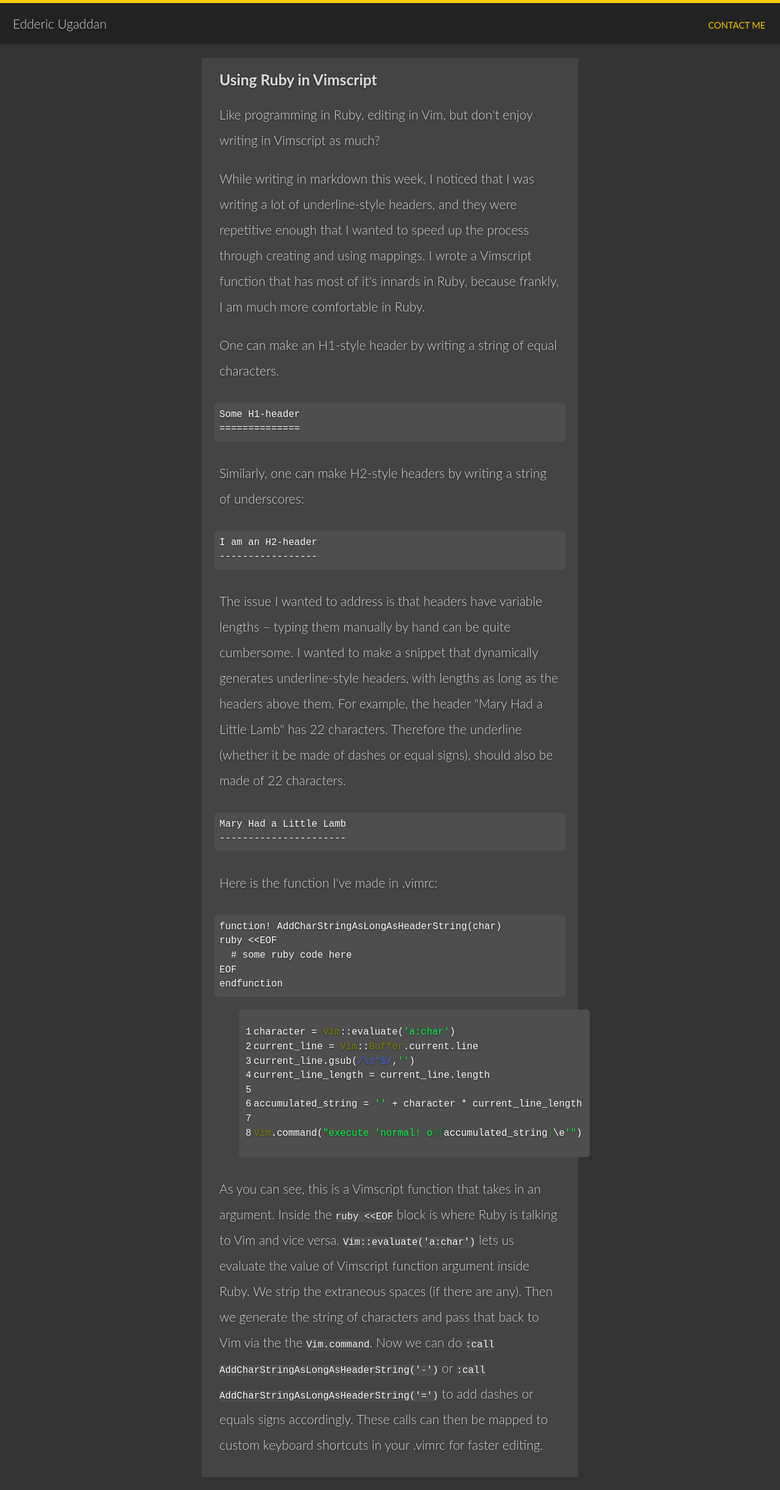
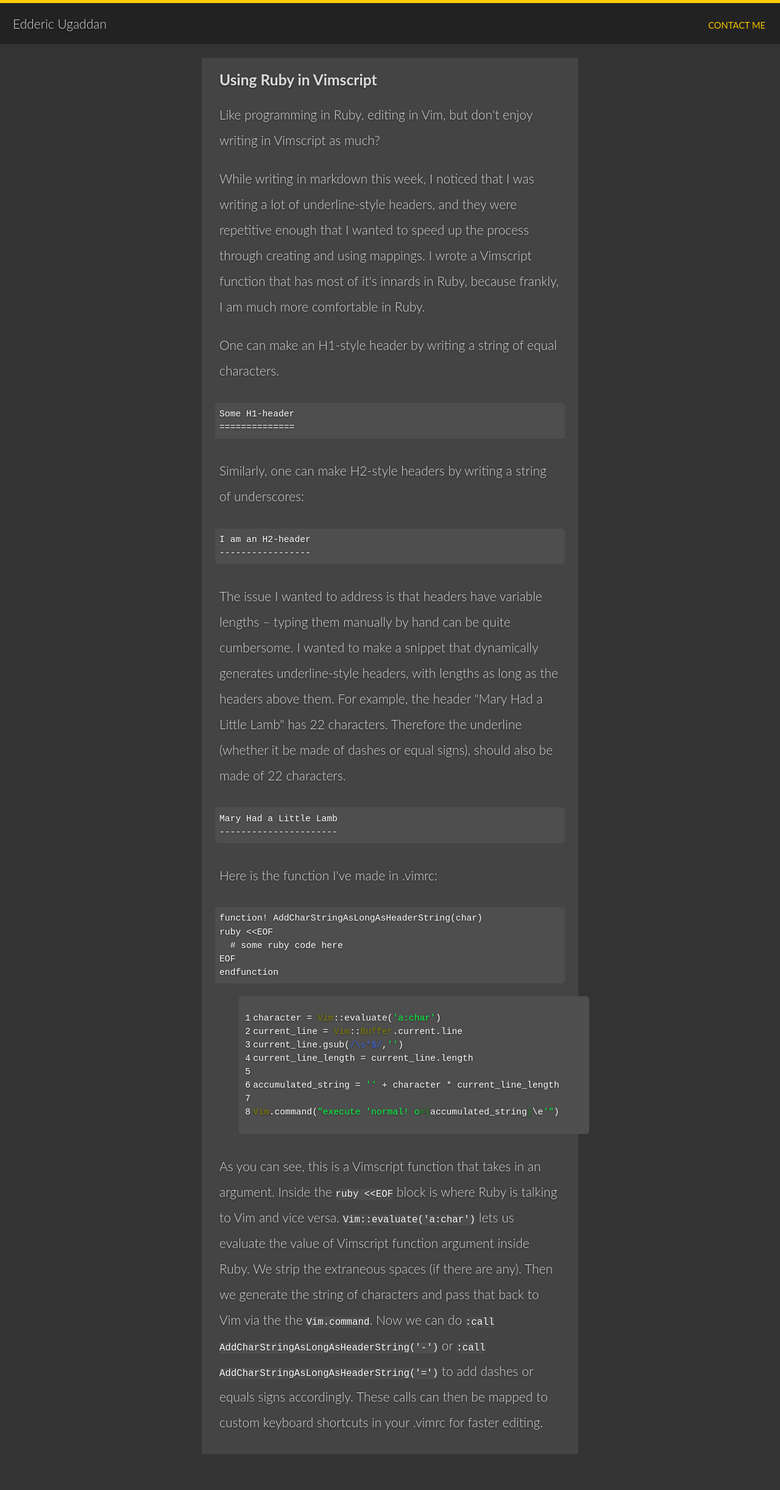
Before and after one commit to Edderic/edderic.github.io, a Jekyll site: the page built from _posts/2014-09-01-Using-Ruby-in-Vimscript.markdown, in a window 1280 px wide. Shown: the whole page at 61% size. Built offline with Jekyll 4.4.1, drawn with Linux system fonts in a browser that asks for light colours; after the commit the page ends 2406 px from its top, so only the background shows below that.

Commit message:
make code font smaller when width is smaller

```diff
--- a/css/main.scss
+++ b/css/main.scss
@@ -120,6 +120,16 @@ body {
     pre {
       code {
         word-wrap: normal;
+        font-size: 0.5em;
+
+        @media screen and (min-width: 26.667rem) {
+          font-size: 0.6em;
+        }
+
+        @media screen and (min-width: 30rem) {
+          font-size: 0.7em;
+        }
+
       }
     }
   }
```
